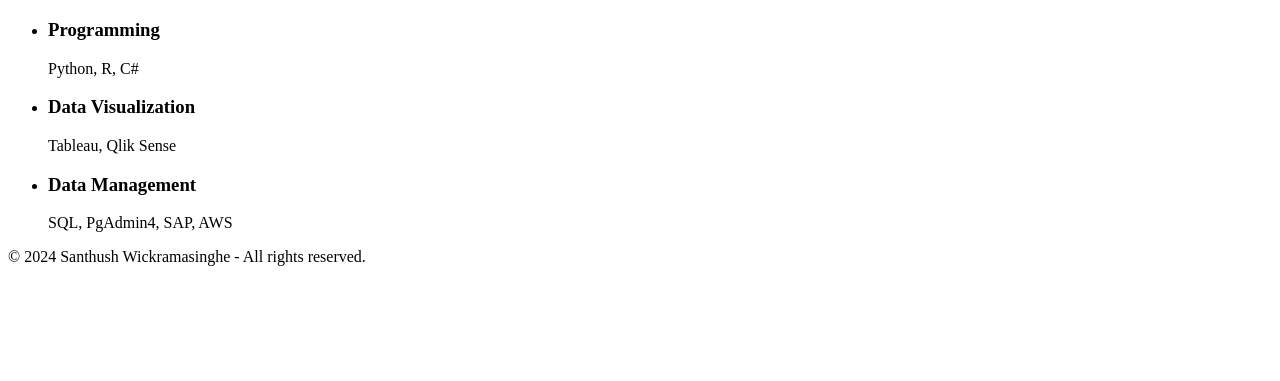
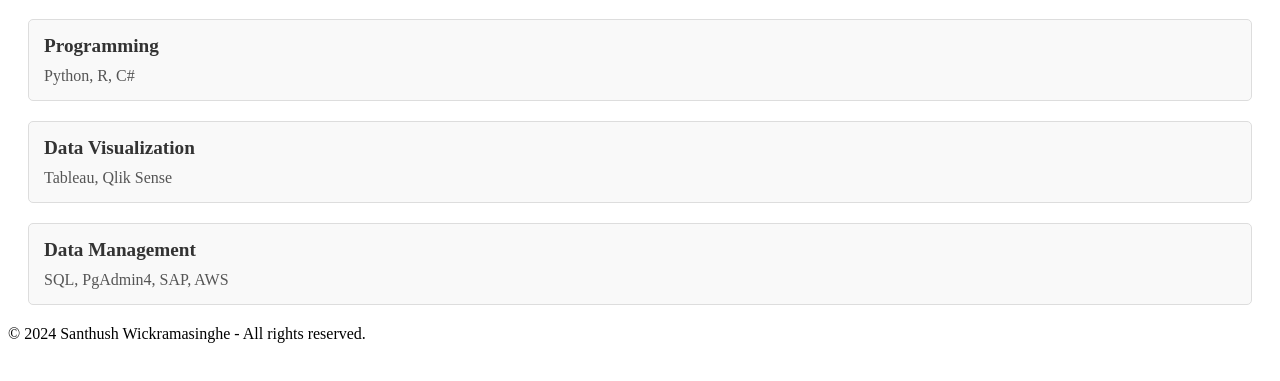
Before and after one commit to SunnyWick/SunnyWick.github.io, a plain HTML site: page skills.html in a window 1280 px wide. Shown: the part 107-488 px from the top of the page. Drawn offline with Linux system fonts and the light colour scheme.

Commit message:
Update Style.css

```diff
--- a/css/Style.css
+++ b/css/Style.css
@@ -65,3 +65,29 @@
         margin: 0;
         color: #555;
     }
+
+.skills-list {
+    list-style-type: none;
+    padding: 0;
+    margin: 20px;
+}
+
+    .skills-list li {
+        margin-bottom: 20px;
+        padding: 15px;
+        border: 1px solid #ddd;
+        border-radius: 5px;
+        background-color: #f9f9f9;
+    }
+
+    .skills-list h3 {
+        margin: 0 0 10px;
+        font-size: 1.2em;
+        color: #333;
+    }
+
+    .skills-list p {
+        margin: 0;
+        color: #555;
+        font-size: 1rem;
+    }
```
